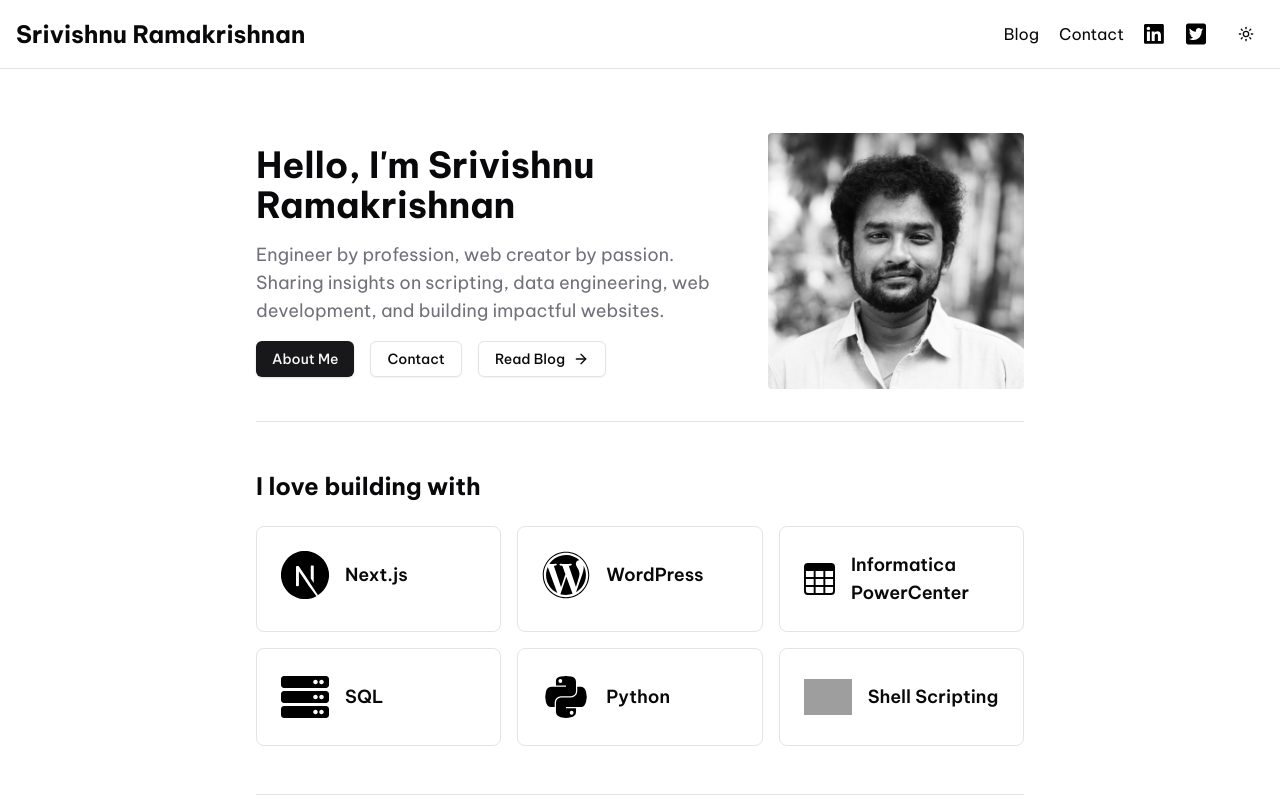
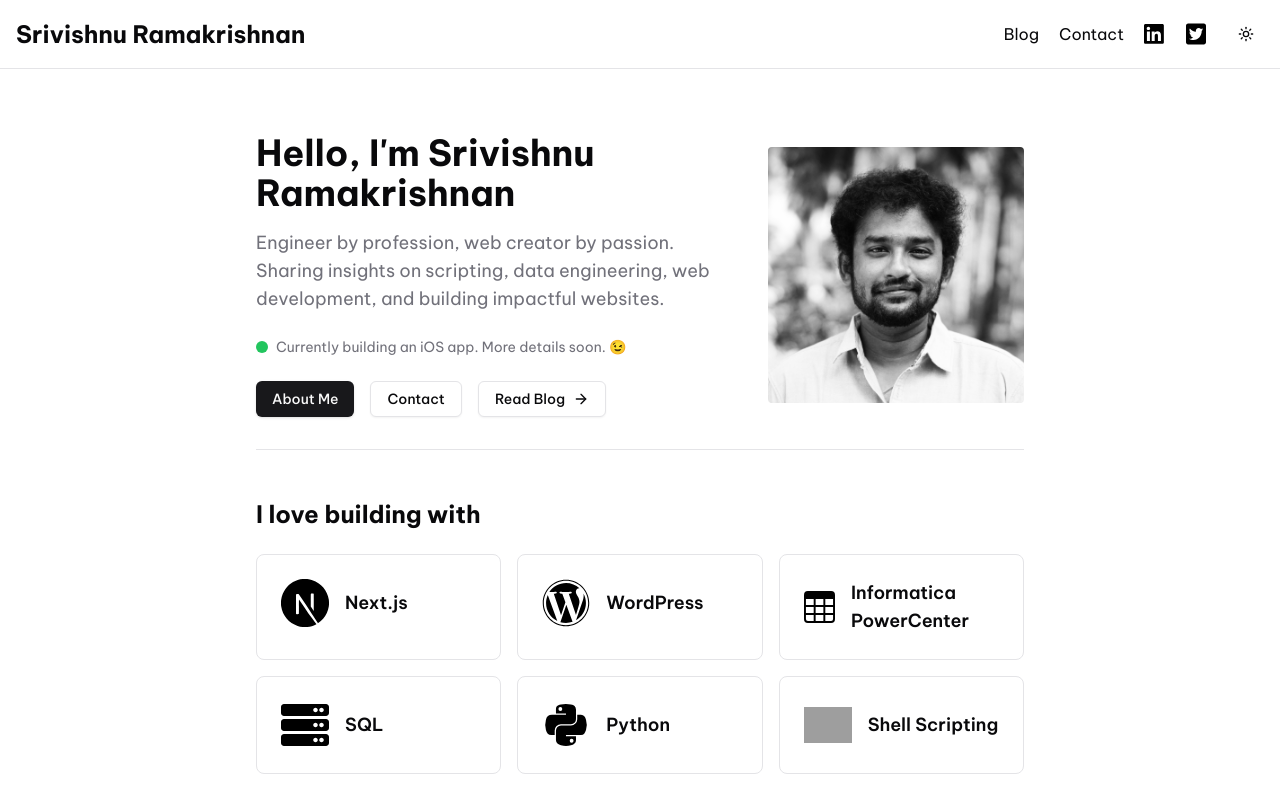
Before and after one commit to vishnuhimself/HeyVish, a Next.js app: page / in a window 1280 px wide. Shown: the top 800 px of the page. Built offline with nearby package versions, Linux system fonts and the light colour scheme; grey boxes are pictures that could not be loaded.

Commit message:
Added current building seciton

```diff
--- a/app/page.tsx
+++ b/app/page.tsx
@@ -4,6 +4,7 @@
 import { getAllPosts } from "@/lib/blog";
 import { format, parseISO } from "date-fns";
 import { ArrowRight } from "lucide-react";
+import { CurrentlyBuilding } from "@/components/CurrentlyBuilding"
 
 export default function Home() {
   const recentPosts = getAllPosts().slice(0, 3);
@@ -15,8 +16,9 @@
         <div className="flex-1 space-y-4">
           <h1 className="text-4xl font-bold">Hello, I&apos;m Srivishnu Ramakrishnan</h1>
           <p className="text-lg text-muted-foreground">
-          Engineer by profession, web creator by passion. Sharing insights on scripting, data engineering, web development, and building impactful websites.
+            Engineer by profession, web creator by passion. Sharing insights on scripting, data engineering, web development, and building impactful websites.
           </p>
+          <CurrentlyBuilding />
           <div className="flex flex-wrap gap-4">
             <Button asChild>
               <Link href="#about">About Me</Link>
--- /dev/null
+++ b/components/CurrentlyBuilding.tsx
@@ -0,0 +1,15 @@
+"use client"
+
+export function CurrentlyBuilding() {
+  return (
+    <div className="flex items-center gap-2 py-2">
+      <span className="relative flex h-3 w-3">
+        <span className="animate-ping absolute inline-flex h-full w-full rounded-full bg-green-400 opacity-75"></span>
+        <span className="relative inline-flex rounded-full h-3 w-3 bg-green-500"></span>
+      </span>
+      <p className="text-sm text-muted-foreground">
+        Currently building an iOS app. More details soon. 😉
+      </p>
+    </div>
+  )
+}
```
